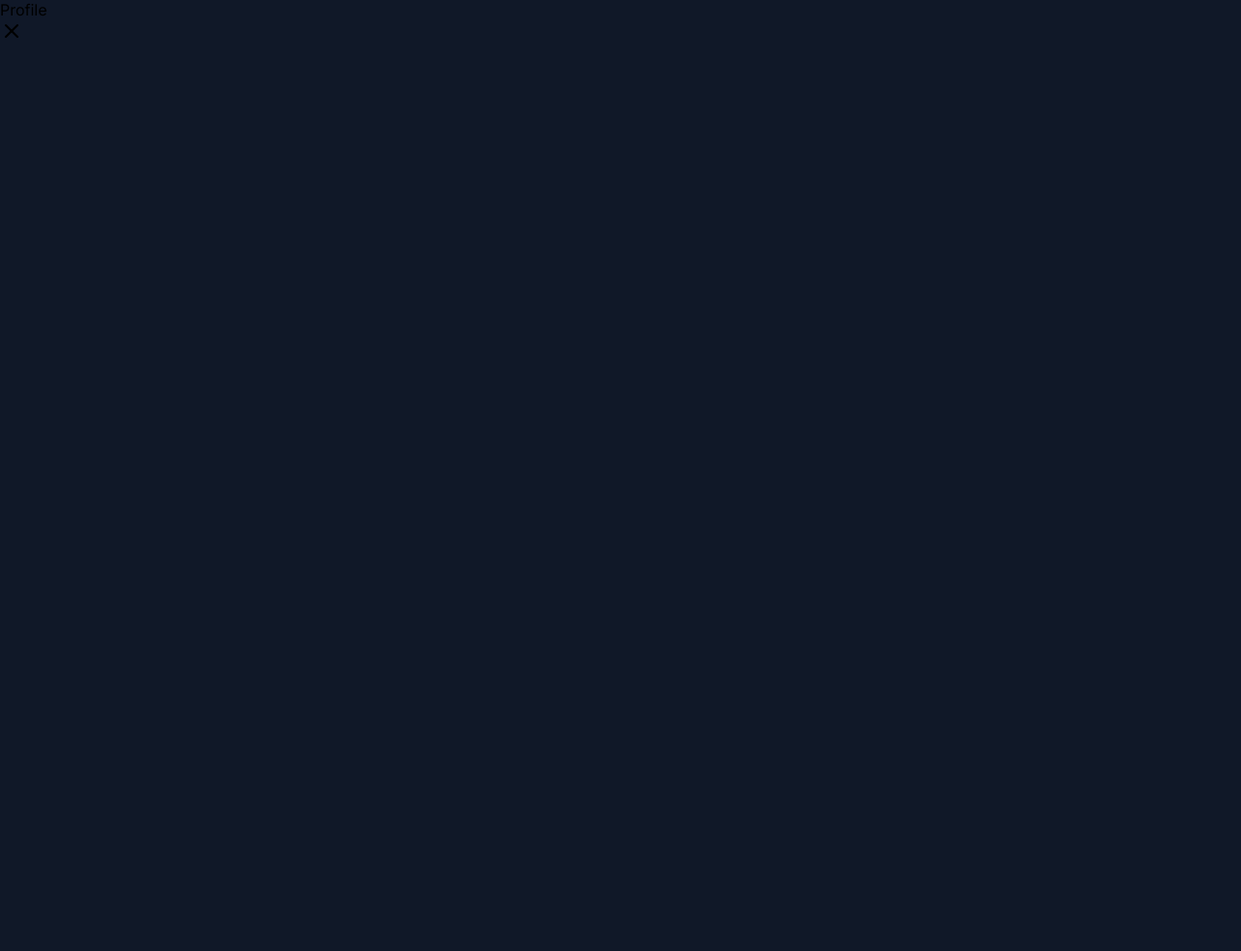
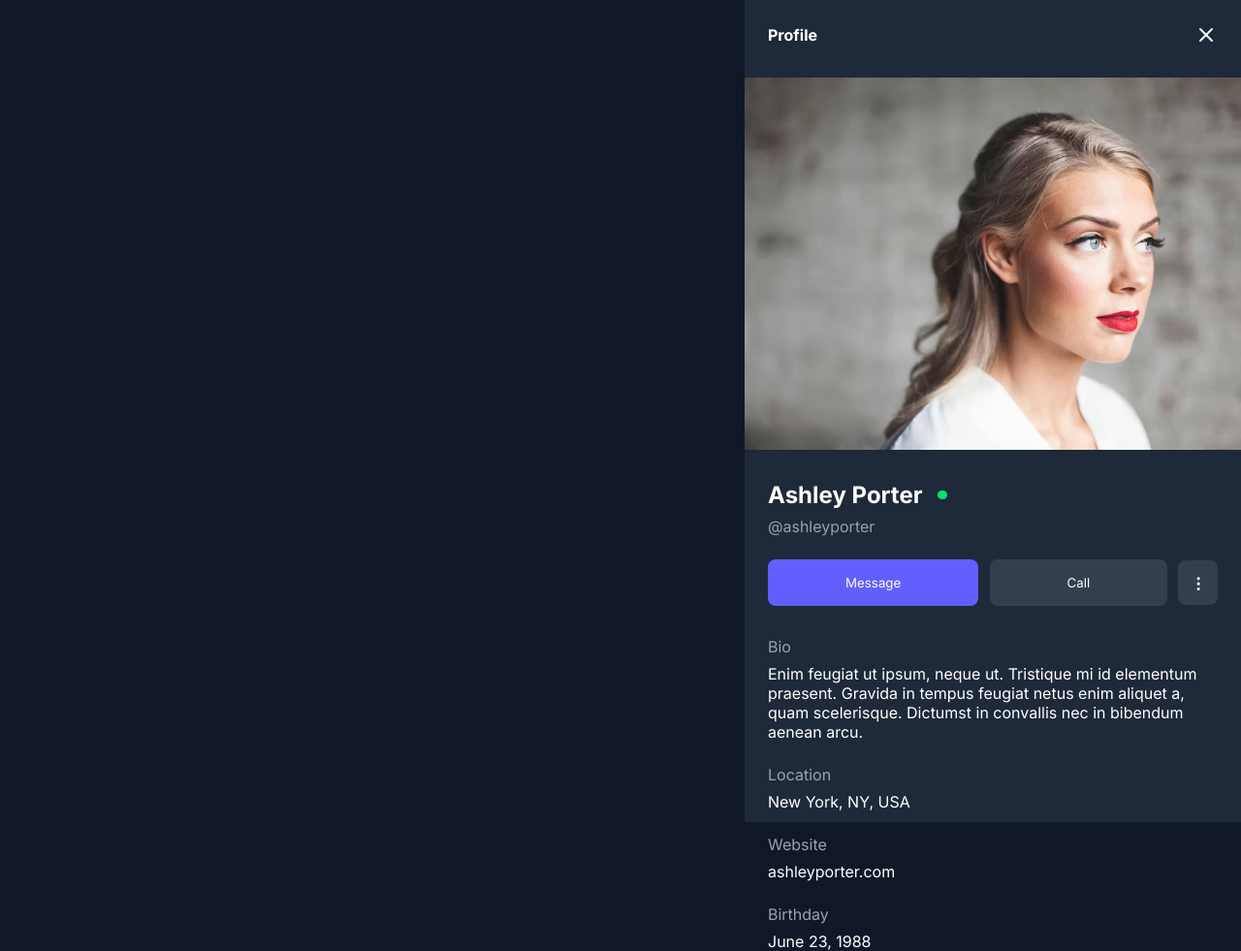
Before and after one commit to Sage-25/SEPT-PRACTICE, a plain HTML site: page USER-PROFILE/index.html in a window 1280 px wide. Shown: the whole page at 97% size. Before the commit the page ends 800 px from the top, so only its background shows below. Drawn offline with Linux system fonts and the light colour scheme.

Commit message:
update to the user profile

```diff
--- a/DRAWER/drawer-style.css
+++ b/DRAWER/drawer-style.css
@@ -18,7 +18,6 @@ body {
   width: 32rem;
   background-color: rgb(30, 41, 57);
   border-left: solid 0.031rem rgb(52, 63, 77);
-  height:max-content;
   padding-block-end: 2rem;
   position: absolute;
   right: 0;
--- a/USER-PROFILE/index.html
+++ b/USER-PROFILE/index.html
@@ -3,16 +3,67 @@
 <head>
   <meta charset="UTF-8">
   <meta name="viewport" content="width=device-width, initial-scale=1.0">
-  <title>USER PROFILE</title>
-  <link rel="stylesheet" href="../user-profile.css">
+  <title>User profile</title>
+  <link rel="stylesheet" href="./user-profile.css">
 </head>
 
 <body>
   <section class="user-profile-container">
     <div class="user-profile-main">
-      <div>
-        <p>Profile</p>
-        <svg class="h-8 w-8 text-red-50"  width="24" height="24" viewBox="0 0 24 24" stroke-width="2" stroke="currentColor" fill="none" stroke-linecap="round" stroke-linejoin="round">  <path stroke="none" d="M0 0h24v24H0z"/>  <line x1="18" y1="6" x2="6" y2="18" />  <line x1="6" y1="6" x2="18" y2="18" /></svg>
+      <div class="first-section">
+        <div class="profile-page-title">
+          <h4>Profile</h4>
+
+          <svg class="h-8 w-8 text-red-50"  width="24" height="24" viewBox="0 0 24 24" stroke-width="2" stroke="currentColor" fill="none" stroke-linecap="round" stroke-linejoin="round">  <path stroke="none" d="M0 0h24v24H0z"/>  <line x1="18" y1="6" x2="6" y2="18" />  <line x1="6" y1="6" x2="18" y2="18" /></svg>
+        </div>
+
+        <div class="profile-image">
+          <img src="./user-profile-images/photo-1501031170107-cfd33f0cbdcc.avif">
+        </div>
+      </div>
+
+      <div class="second-section">
+        <div class="second-main">
+          <div class="name-username-container">
+            <div class="name-username">
+              <h1>Ashley Porter</h1>
+              <div class="green-dot"> </div>
+            </div>
+
+            <p>@ashleyporter</p>
+          </div>
+
+
+          <div class="button-container">
+            <button class="message-button">Message</button>
+            <button class="call-button">Call</button>
+            <div class="more-icon-button">
+              <svg class="h-8 w-8 text-red-50"  viewBox="0 0 24 24"  fill="none"  stroke="currentColor"  stroke-width="2"  stroke-linecap="round"  stroke-linejoin="round">  <circle cx="12" cy="12" r="1" />  <circle cx="12" cy="5" r="1" />  <circle cx="12" cy="19" r="1" /></svg>
+            </div>
+          </div>
+        </div>
+      </div>
+
+      <div class="third-section">
+        <div class="bio-section">
+          <p class="text-header">Bio</p>
+          <p class="text-body">Enim feugiat ut ipsum, neque ut. Tristique mi id elementum praesent. Gravida in tempus feugiat netus enim aliquet a, quam scelerisque. Dictumst in convallis nec in bibendum aenean arcu.</p>
+        </div>
+
+        <div class="location-section">
+          <p class="text-header">Location</p>
+          <p class="text-body">New York, NY, USA</p>
+        </div>
+
+        <div class="website-section">
+          <p class="text-header">Website</p>
+          <p class="text-body">ashleyporter.com</p>
+        </div>
+
+        <div class="birthday-section">
+          <p class="text-header">Birthday</p>
+          <p class="text-body">June 23, 1988</p>
+        </div>
       </div>
     </div>
   </section>
--- a/USER-PROFILE/user-profile.css
+++ b/USER-PROFILE/user-profile.css
@@ -10,3 +10,134 @@ body {
   background-color: rgb(16, 24, 40);
   height: 100vh;
 }
+
+/* FIRST SECTION */
+.user-profile-container {
+  background-color: rgb(30, 41, 57);
+  max-width: 32rem;
+  width: 100%;
+  height: 100%;
+  padding-block: 1.5rem;
+  position: absolute;
+  right: 0;
+}
+
+.user-profile-main {
+  display: grid;
+  gap: 2rem;
+}
+
+.first-section {
+  display: grid;
+  gap: 2rem;
+}
+
+.profile-page-title {
+  display: flex;
+  align-items: center;
+  justify-content: space-between;
+  color: white;
+  padding-inline: 1.5rem;
+}
+
+.profile-image img {
+  display: grid;
+  align-items: center;
+  max-width: 32rem;
+  width: 100%;
+}
+
+/* SECOND SECTION */
+.second-main {
+  display: grid;
+  gap: 1.5rem;
+  padding-inline: 1.5rem;
+}
+
+.name-username-container {
+  display: grid;
+  gap: 0.5rem;
+}
+
+.name-username-container p {
+  color: rgb(153, 161, 175);
+}
+
+.name-username {
+  display: flex;
+  align-items: center;
+  gap: 1rem;
+}
+
+.name-username h1 {
+  color: white;
+}
+
+.green-dot {
+  width: 0.6rem;
+  height: 0.6rem;
+  background-color: rgb(5, 223, 114);
+  border-radius: 100%;
+}
+
+.button-container {
+  display: grid;
+  grid-template-columns: auto auto 1fr;
+  align-items: center;
+  gap: 0.7rem;
+}
+
+.more-icon-button svg {
+  color: white;
+  max-width: 1.5rem;
+  width: 100%;
+  margin-block-start: 0.15rem;
+}
+
+.message-button {
+  background-color: rgb(97, 95, 255);
+  color: white;
+  padding: 1rem 5rem;
+  border: solid 0;
+  border-radius: 0.5rem;
+}
+
+.call-button {
+  background-color: rgb(52, 63, 77);
+  color: white;
+  padding: 1rem 5rem;
+  border: solid 0;
+  border-radius: 0.5rem;
+}
+
+.more-icon-button {
+  display: grid;
+  align-items: center;
+  background-color: rgb(52, 63, 77);
+  padding: 0.8rem 0.7rem;
+  border: solid 0;
+  border-radius: 0.5rem;
+}
+
+/* THIRD SECTION */
+.third-section {
+  display: grid;
+  gap: 1.5rem;
+  padding-inline: 1.5rem;
+}
+
+.text-header {
+  color: rgb(153, 161, 175);
+}
+
+.text-body {
+  color: white;
+}
+
+.bio-section,
+.location-section,
+.website-section,
+.birthday-section {
+  display: grid;
+  gap: 0.5rem;
+}
```
